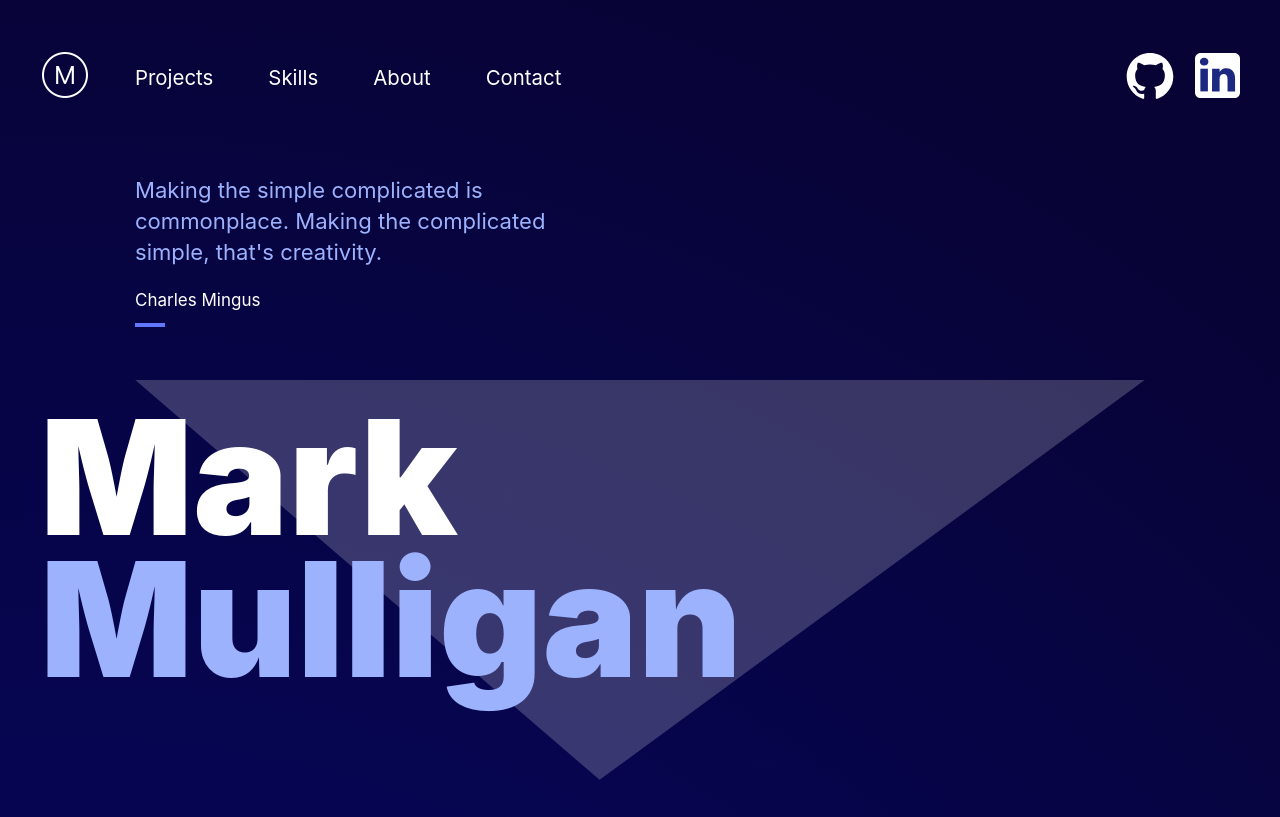
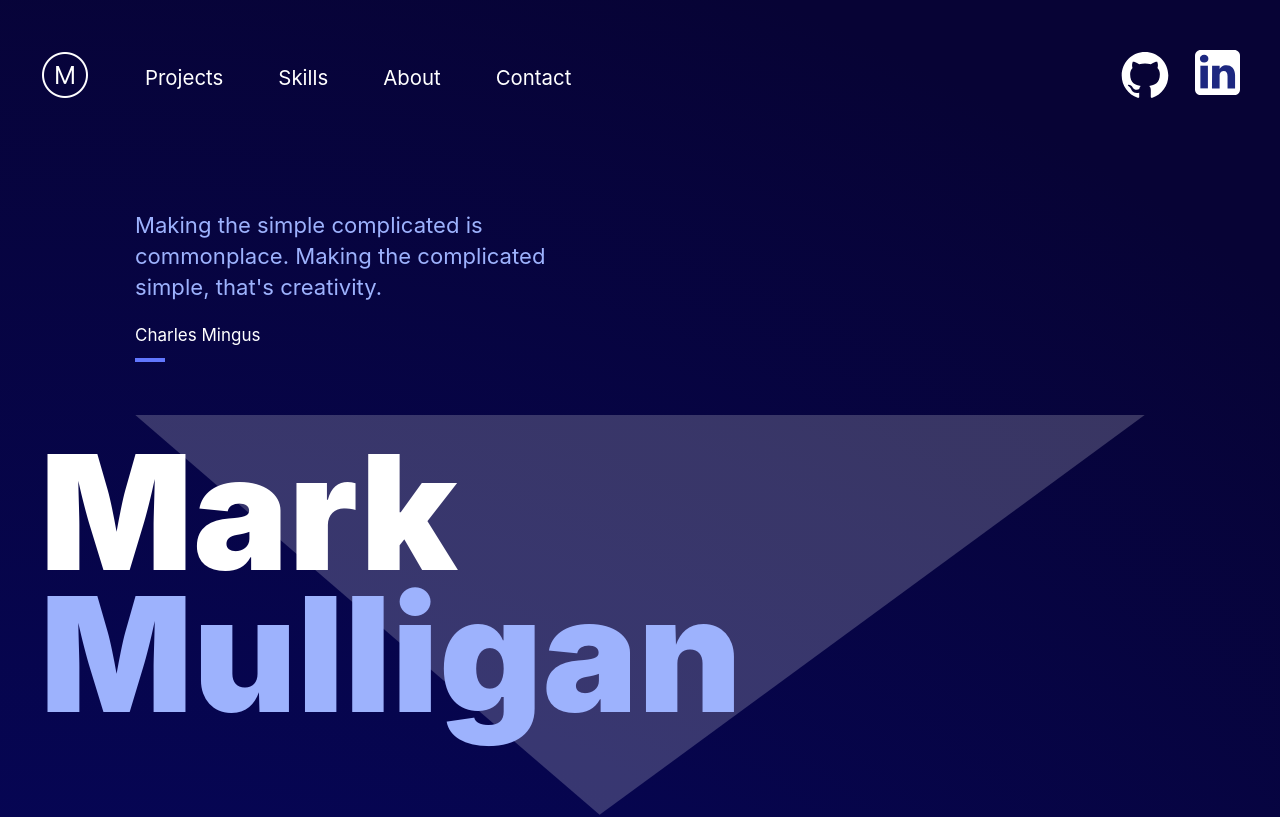
Before and after one commit to Mark-Mulligan/nextjs-portfolio, a Next.js app: page / in a window 1280 px wide. Shown: the top 817 px of the page. Built offline with nearby package versions, Linux system fonts and the light colour scheme.

Commit message:
restructured navbar

```diff
--- a/components/HeroSection.tsx
+++ b/components/HeroSection.tsx
@@ -5,10 +5,13 @@ const HeroSection = () => {
   return (
     <section className={styles.heroSection}>
       <nav className={styles.navbar}>
-        <ul className={styles.pageLinks}>
-          <li>
+        <div className={styles.flex}>
           <Image height={50} width={50} src="/icons/website-logo.png" alt="M Logo" />
-          </li>
+        </div>
+
+        <div>
+          <ul className={styles.navLinks}>
+            <div className={styles.pageLinks}>
               <li>
                 <a href="#projects">Projects</a>
               </li>
@@ -19,12 +22,11 @@ const HeroSection = () => {
                 <a href="#about">About</a>
               </li>
               <li>
-            <a href="#about">Contact</a>
+                <a href="#contact">Contact</a>
               </li>
-        </ul>
-
-        <ul className={styles.navSocialLinks}>
-          <li>
+            </div>
+            <div className={styles.socialLinks}>
+              <li className={styles.mr}>
                 <a>
                   <Image height={50} width={50} src="/icons/githubWhite.svg" alt="github link" />
                 </a>
@@ -34,8 +36,8 @@ const HeroSection = () => {
                   <Image height={45} width={45} src="/icons/linkedin.svg" alt="Linkedin Link" />
                 </a>
               </li>
+            </div>
           </ul>
-      </nav>
 
           <div className={styles.quoteContainer}>
             <p className={styles.quoteText}>
@@ -44,6 +46,46 @@ const HeroSection = () => {
             <p className={styles.quoteAuthor}>Charles Mingus</p>
             <hr />
           </div>
+        </div>
+
+        {/* <div>
+          <ul>
+            <div className={styles.pageLinks}>
+              <li>
+                <a href="#projects">Projects</a>
+              </li>
+              <li>
+                <a href="#about">Skills</a>
+              </li>
+              <li>
+                <a href="#about">About</a>
+              </li>
+              <li>
+                <a href="#contact">Contact</a>
+              </li>
+            </div>
+            <div className={styles.socialLinks}>
+              <li className={styles.mr}>
+                <a>
+                  <Image height={50} width={50} src="/icons/githubWhite.svg" alt="github link" />
+                </a>
+              </li>
+              <li>
+                <a>
+                  <Image height={45} width={45} src="/icons/linkedin.svg" alt="Linkedin Link" />
+                </a>
+              </li>
+            </div>
+          </ul>
+          <div className={styles.quoteContainer}>
+            <p className={styles.quoteText}>
+              Making the simple complicated is commonplace. Making the complicated simple, that&#39;s creativity.
+            </p>
+            <p className={styles.quoteAuthor}>Charles Mingus</p>
+            <hr />
+          </div>
+        </div> */}
+      </nav>
 
       <div className={styles.nameContainer}>
         <div className={styles.shape}></div>
--- a/styles/ContactSection.module.scss
+++ b/styles/ContactSection.module.scss
@@ -12,9 +12,6 @@
     display: flex;
     justify-content: space-between;
     flex-wrap: wrap;
-
-    // display: grid;
-    // grid-template-columns: minmax(0, 1fr) minmax(0, 1fr);
 
     div {
       display: flex;
--- a/styles/HeroSection.module.scss
+++ b/styles/HeroSection.module.scss
@@ -2,43 +2,49 @@
 
 .heroSection {
   min-height: 100vh;
-  padding-top: 50px;
-  // background-image: radial-gradient(circle 610px at 5.2% 51.6%, rgba(5, 8, 114, 1) 0%, rgba(7, 3, 53, 1) 97.5%);
+  padding-top: 100px;
 }
 
 .navbar {
+  display: grid;
+  grid-template-columns: 95px auto;
   max-width: 1200px;
   margin: auto;
+
+  ul {
     display: flex;
-  align-items: center;
     justify-content: space-between;
+    flex-wrap: wrap;
+    width: 100%;
+  }
+
+  .flex {
+    display: flex;
+    align-items: flex-start;
+  }
+
+  .mr {
+    margin-right: 25px;
   }
 
   .pageLinks {
-  display: flex;
-  align-items: center;
-
-  ul {
-    display: flex;
-    align-items: center;
-  }
+    margin-top: 5px;
+    margin-bottom: 40px;
 
     li {
       margin-right: 35px;
       font-size: 1.2rem;
+      display: inline-block;
 
       a {
+        display: inline-block;
         padding: 10px;
       }
     }
   }
 
-.navSocialLinks {
+  .socialLinks {
     display: flex;
-  align-items: center;
-
-  li {
-    margin-left: 20px;
   }
 }
 
@@ -48,7 +54,6 @@
   margin-right: auto;
   margin-top: 70px;
   margin-bottom: 40px;
-  padding-left: 95px;
 
   .quoteText {
     color: $lighter-blue;
@@ -97,3 +102,15 @@
     background: rgb(255, 255, 255, 0.2);
   }
 }
+
+@media (max-width: 1500px) {
+  .heroSection {
+    padding-top: 50px;
+  }
+}
+
+@media (max-width: 900px) {
+  .heroSection {
+    padding-top: 25px;
+  }
+}
```
Lines whose indentation alone changed are shown as unchanged.
